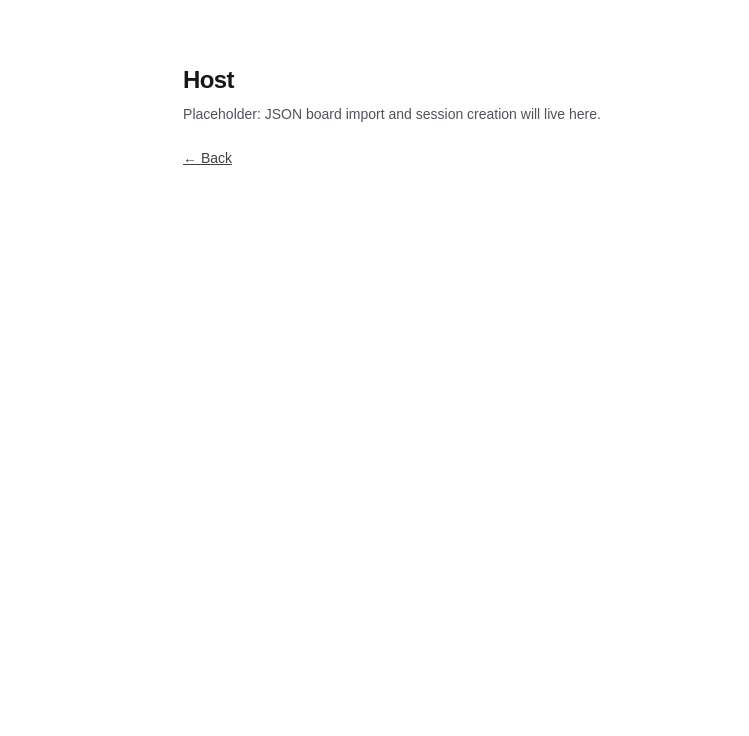
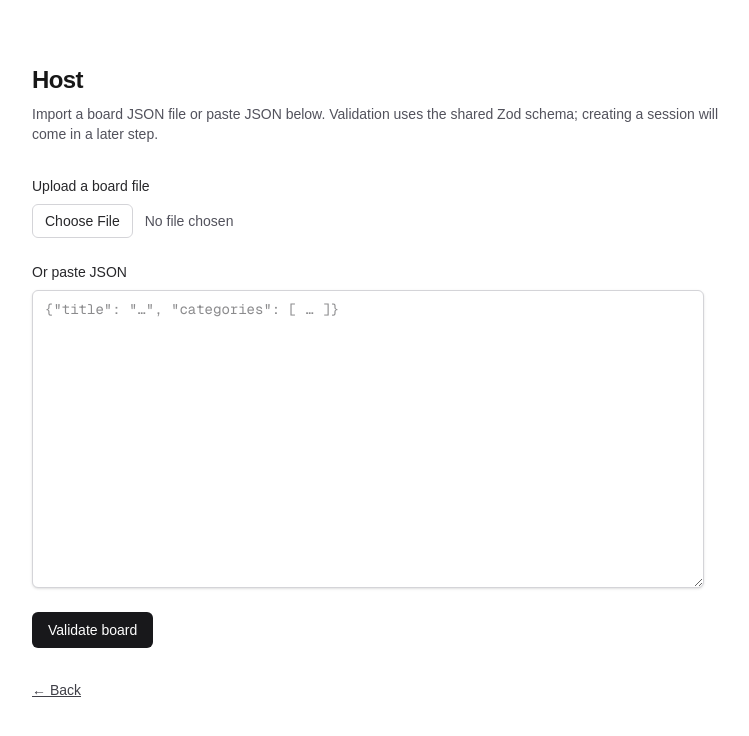
Before and after one commit to fmlharrison/cleopardy-game, a Next.js app: page /host in a window 1280 px wide. Shown: the top 736 px of the page, without its empty margins (248-997 px from the left). Built offline with nearby package versions, Linux system fonts and the light colour scheme.

Commit message:
JSON categories upload validation

```diff
--- a/src/app/host/page.tsx
+++ b/src/app/host/page.tsx
@@ -1,14 +1,20 @@
 import Link from "next/link";
+
+import { JsonImportForm } from "@/components/JsonImportForm";
 
 export default function HostPage() {
   return (
-    <main className="mx-auto flex min-h-full max-w-lg flex-col gap-6 px-6 py-16">
+    <main className="mx-auto flex min-h-full max-w-3xl flex-col gap-8 px-6 py-16">
       <div>
         <h1 className="text-2xl font-semibold tracking-tight">Host</h1>
         <p className="mt-2 text-sm text-zinc-600 dark:text-zinc-400">
-          Placeholder: JSON board import and session creation will live here.
+          Import a board JSON file or paste JSON below. Validation uses the
+          shared Zod schema; creating a session will come in a later step.
         </p>
       </div>
+
+      <JsonImportForm />
+
       <Link
         href="/"
         className="text-sm font-medium text-zinc-700 underline dark:text-zinc-300"
--- /dev/null
+++ b/src/components/JsonImportForm.tsx
@@ -0,0 +1,180 @@
+"use client";
+
+import { useCallback, useId, useState } from "react";
+import type { z } from "zod";
+
+import { parseBoard } from "@/schemas/board-schema";
+import type { Board } from "@/types/game";
+
+type ValidationState =
+  | { kind: "idle" }
+  | { kind: "empty" }
+  | { kind: "syntax"; message: string }
+  | { kind: "schema"; error: z.ZodError }
+  | { kind: "ok"; board: Board };
+
+function formatZodIssues(error: z.ZodError): string[] {
+  return error.issues.map((issue) => {
+    const path =
+      issue.path.length > 0 ? issue.path.map(String).join(".") : "(root)";
+    return `${path}: ${issue.message}`;
+  });
+}
+
+export function JsonImportForm() {
+  const fileInputId = useId();
+  const [jsonText, setJsonText] = useState("");
+  const [validation, setValidation] = useState<ValidationState>({
+    kind: "idle",
+  });
+
+  const runValidation = useCallback((raw: string) => {
+    const trimmed = raw.trim();
+    if (!trimmed) {
+      setValidation({ kind: "empty" });
+      return;
+    }
+
+    let parsed: unknown;
+    try {
+      parsed = JSON.parse(trimmed) as unknown;
+    } catch (e) {
+      const message = e instanceof Error ? e.message : "Invalid JSON syntax.";
+      setValidation({ kind: "syntax", message });
+      return;
+    }
+
+    const result = parseBoard(parsed);
+    if (!result.ok) {
+      setValidation({ kind: "schema", error: result.error });
+      return;
+    }
+
+    setValidation({ kind: "ok", board: result.board });
+  }, []);
+
+  const handleFileChange = async (e: React.ChangeEvent<HTMLInputElement>) => {
+    const file = e.target.files?.[0];
+    if (!file) {
+      return;
+    }
+    const text = await file.text();
+    setJsonText(text);
+    runValidation(text);
+    e.target.value = "";
+  };
+
+  const handleValidateClick = () => {
+    runValidation(jsonText);
+  };
+
+  return (
+    <div className="flex flex-col gap-6">
+      <div className="flex flex-col gap-2">
+        <label
+          htmlFor={fileInputId}
+          className="text-sm font-medium text-zinc-800 dark:text-zinc-200"
+        >
+          Upload a board file
+        </label>
+        <input
+          id={fileInputId}
+          type="file"
+          accept=".json,application/json"
+          onChange={handleFileChange}
+          className="block w-full max-w-md text-sm text-zinc-600 file:mr-3 file:rounded-md file:border file:border-zinc-300 file:bg-white file:px-3 file:py-1.5 file:text-sm file:font-medium file:text-zinc-800 hover:file:bg-zinc-50 dark:text-zinc-400 dark:file:border-zinc-600 dark:file:bg-zinc-900 dark:file:text-zinc-200 dark:hover:file:bg-zinc-800"
+        />
+      </div>
+
+      <div className="flex flex-col gap-2">
+        <label
+          htmlFor="board-json-textarea"
+          className="text-sm font-medium text-zinc-800 dark:text-zinc-200"
+        >
+          Or paste JSON
+        </label>
+        <textarea
+          id="board-json-textarea"
+          value={jsonText}
+          onChange={(e) => setJsonText(e.target.value)}
+          rows={14}
+          spellCheck={false}
+          placeholder='{"title": "…", "categories": [ … ]}'
+          className="w-full max-w-2xl rounded-md border border-zinc-300 bg-white px-3 py-2 font-mono text-sm text-zinc-900 shadow-sm outline-none focus:border-zinc-500 focus:ring-1 focus:ring-zinc-500 dark:border-zinc-600 dark:bg-zinc-950 dark:text-zinc-100 dark:focus:border-zinc-400 dark:focus:ring-zinc-400"
+        />
+      </div>
+
+      <div>
+        <button
+          type="button"
+          onClick={handleValidateClick}
+          className="rounded-md bg-zinc-900 px-4 py-2 text-sm font-medium text-white hover:bg-zinc-800 dark:bg-zinc-100 dark:text-zinc-900 dark:hover:bg-zinc-200"
+        >
+          Validate board
+        </button>
+      </div>
+
+      {validation.kind === "empty" && (
+        <p className="text-sm text-amber-800 dark:text-amber-200" role="status">
+          Add JSON (paste or upload), then validate.
+        </p>
+      )}
+
+      {validation.kind === "syntax" && (
+        <div
+          className="rounded-md border border-red-300 bg-red-50 px-3 py-2 text-sm text-red-900 dark:border-red-900 dark:bg-red-950/40 dark:text-red-200"
+          role="alert"
+        >
+          <p className="font-medium">JSON syntax error</p>
+          <p className="mt-1 font-mono text-xs">{validation.message}</p>
+        </div>
+      )}
+
+      {validation.kind === "schema" && (
+        <div
+          className="rounded-md border border-red-300 bg-red-50 px-3 py-2 dark:border-red-900 dark:bg-red-950/40"
+          role="alert"
+        >
+          <p className="text-sm font-medium text-red-900 dark:text-red-200">
+            Board does not match the required format
+          </p>
+          <ul className="mt-2 list-inside list-disc space-y-1 text-sm text-red-800 dark:text-red-200/90">
+            {formatZodIssues(validation.error).map((line, i) => (
+              <li key={i} className="font-mono text-xs">
+                {line}
+              </li>
+            ))}
+          </ul>
+        </div>
+      )}
+
+      {validation.kind === "ok" && (
+        <div className="rounded-md border border-zinc-200 bg-zinc-50 px-4 py-3 dark:border-zinc-700 dark:bg-zinc-900/50">
+          <p className="text-sm font-medium text-zinc-800 dark:text-zinc-200">
+            Preview
+          </p>
+          <p className="mt-2 text-sm text-zinc-700 dark:text-zinc-300">
+            <span className="font-medium text-zinc-900 dark:text-zinc-100">
+              Title:
+            </span>{" "}
+            {validation.board.title}
+          </p>
+          <ul className="mt-3 space-y-2 text-sm text-zinc-700 dark:text-zinc-300">
+            {validation.board.categories.map((cat) => (
+              <li key={cat.id}>
+                <span className="font-medium text-zinc-900 dark:text-zinc-100">
+                  {cat.name}
+                </span>
+                <span className="text-zinc-500 dark:text-zinc-500">
+                  {" "}
+                  — {cat.clues.length}{" "}
+                  {cat.clues.length === 1 ? "clue" : "clues"}
+                </span>
+              </li>
+            ))}
+          </ul>
+        </div>
+      )}
+    </div>
+  );
+}
```
